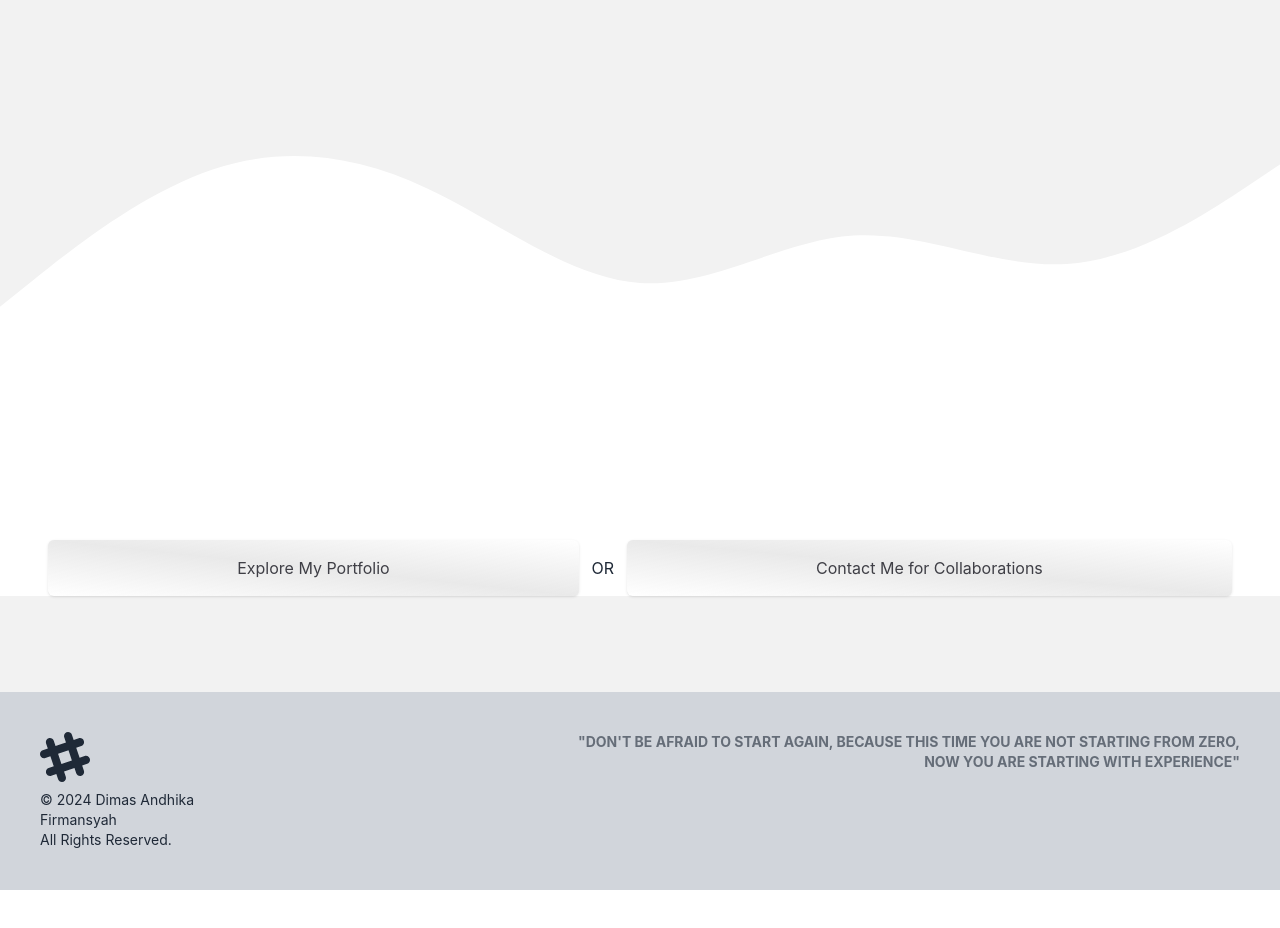
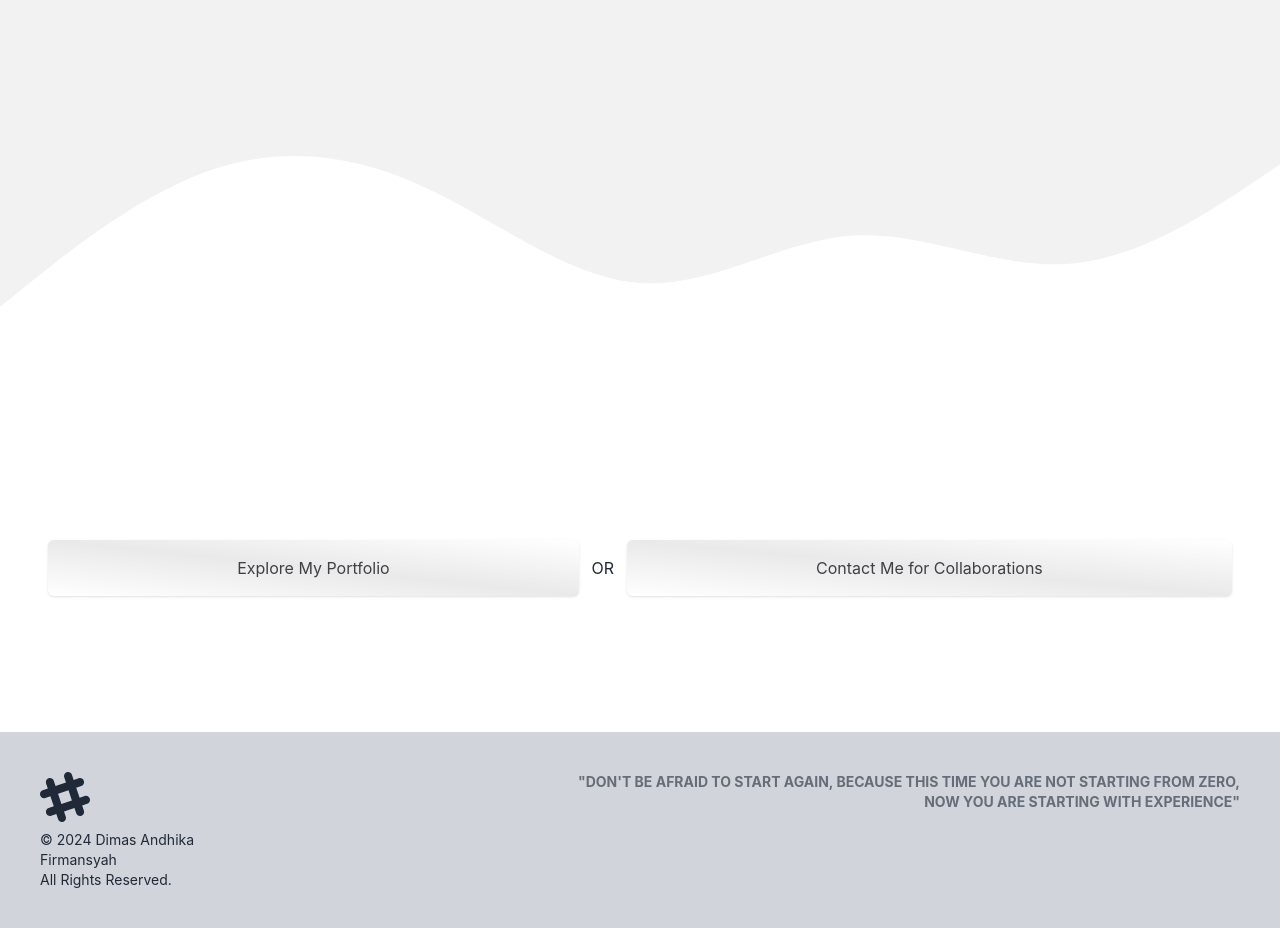
Before and after one commit to dmsandhika/PersonalPage, a React (Vite) app: page / in a window 1280 px wide. Shown: the part 760-1688 px from the top of the page. Before the commit the page ends 1650 px from the top, so only its background shows below. Built offline with nearby package versions, Linux system fonts and the light colour scheme.

Commit message:
edit homepage

```diff
--- a/src/pages/home.jsx
+++ b/src/pages/home.jsx
@@ -17,7 +17,7 @@ const HomePage = () => {
     <PageLayout>
     <div className="home-page">
       <Hero></Hero>
-      <div className="bg-base-100"  >
+      <div className="bg-base-100 pb-10"  >
 
       <div class="bg-base-100 dark:bg-base-900">
       <svg xmlns="http://www.w3.org/2000/svg" viewBox="0 0 1440 220" class="fill-base-200 dark:fill-[#191E24]">
```
